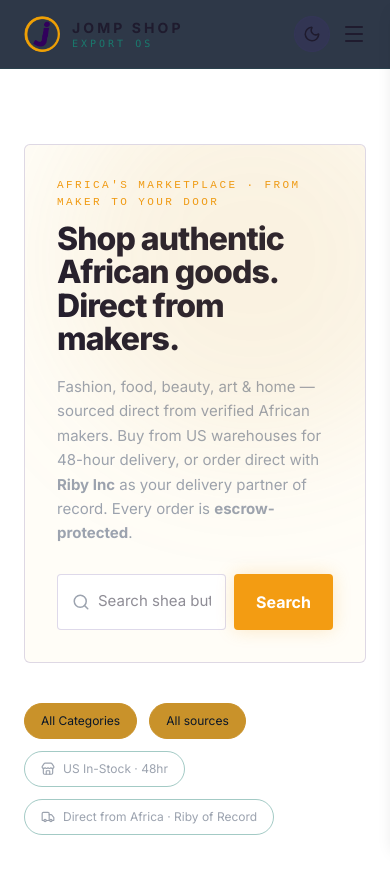
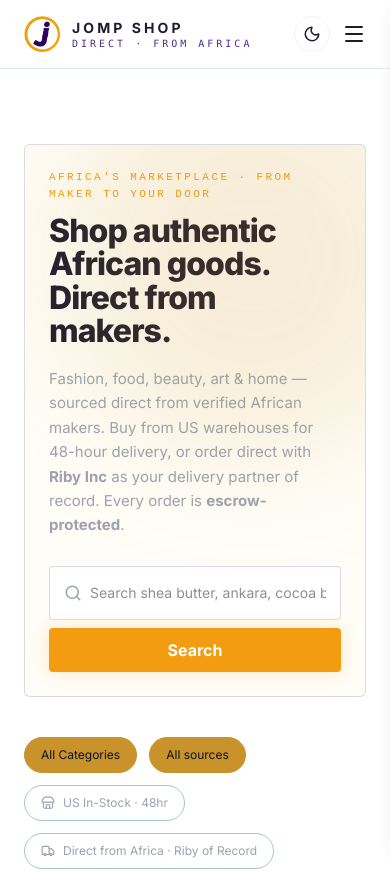
Before and after one commit to abeeebdon/trade-it, a Next.js app: page / in a window 390 px wide. Shown: the top 871 px of the page. Built offline with nearby package versions, Linux system fonts and the light colour scheme; a web font is replaced by a local one.

Commit message:
feat-homepage-ligh

```diff
--- a/src/components/buttons/ToggleButton.tsx
+++ b/src/components/buttons/ToggleButton.tsx
@@ -1,7 +1,6 @@
 'use client';
 
 import { Moon, Sun } from 'lucide-react';
-import { motion } from 'motion/react';
 import { useTheme } from 'next-themes';
 import { useEffect, useState } from 'react';
 
@@ -24,7 +23,7 @@
   return (
     <button
       onClick={() => setTheme(isDark ? 'light' : 'dark')}
-      className="p-2 bg-border  rounded-full hover:border-primary border border-border-soft cursor-pointer  hover:text-primary "
+      className="p-2 rounded-full hover:border-primary border border-border-soft cursor-pointer  hover:text-primary "
     >
       {isDark ? <Sun size={18} /> : <Moon size={18} />}
     </button>
--- a/src/features/landingPage/HomePage.tsx
+++ b/src/features/landingPage/HomePage.tsx
@@ -85,12 +85,12 @@
   return (
     <main className="min-h-screen  bg-white text-[] dark:bg-[#0A1628] w-full max-w-350 mx-auto dark:text-[#F5F5F5]">
       {/* Hero */}
-      <section className="mb-10  relative">
-        <div className="helix-card p-8 md:p-12 relative overflow-hidden">
-          <div className="absolute -top-20 -right-20 w-96 h-96 rounded-full bg-[#C9922A]/10 blur-3xl pointer-events-none" />
-          <div className="helix-kicker mb-3">
+      <section className="mb-10 relative">
+        <div className="helix-card p-6 sm:p-8 md:p-12 relative overflow-hidden">
+          <div className="absolute -top-20 -right-20 w-96 h-96 rounded-full bg-[#C9922A]/15 blur-3xl pointer-events-none" />
+          <p className="helix-kicker mb-3">
             Africa&apos;s marketplace · From maker to your door
-          </div>
+          </p>
           <h1 className="helix-h1 max-w-4xl">
             Shop authentic African goods. Direct from makers.
           </h1>
@@ -103,7 +103,7 @@
           </p>
           <form
             onSubmit={submitSearch}
-            className="mt-7 flex gap-2 max-w-2xl"
+            className="mt-7 flex sm:flex-row flex-col gap-2 max-w-2xl"
             data-testid="hero-search-form"
           >
             <div className="flex-1 flex items-center h-14 gap-2  helix-input">
@@ -115,7 +115,7 @@
                 id="hero-search"
                 onChange={(e) => setSearch(e.target.value)}
                 placeholder="Search shea butter, ankara, cocoa beans, jewelry…"
-                className="w-full text-[15px] py-3.5 border-none outline-none"
+                className="w-full text-sm py-1.5 sm:text-[15px] sm:py-3.5 border-none outline-none"
               />
             </div>
             <button
@@ -187,6 +187,7 @@
         <div className="flex flex-wrap gap-2 mb-8">
           {CATS.map((c) => (
             <button
+              onClick={() => setCategory(c.value)}
               key={c.value}
               className={`px-3 py-1.5 rounded-full text-[11px] font-mono tracking-wider uppercase border ${category === c.value ? 'bg-[#1A7A6E]/20 text-[#1A7A6E] border-[#1A7A6E]' : 'border-[#1A7A6E]/30 text-[#9CA3AF] hover:border-[#1A7A6E]/60'}`}
             >
--- a/src/features/landingPage/components/Footer.tsx
+++ b/src/features/landingPage/components/Footer.tsx
@@ -146,7 +146,7 @@
         </div>
       </div>
 
-      <div className="max-w-[1400px] mx-auto px-6 lg:px-10 mt-8 pt-6 border-t border-[#1A7A6E]/15 text-center">
+      <div className="max-w-350 mx-auto px-6 lg:px-10 mt-8 pt-6 border-t border-[#1A7A6E]/15 text-center">
         <div className="text-[11px] text-[#1A7A6E] font-mono tracking-widest flex flex-wrap justify-center gap-x-3 gap-y-1">
           <span>JOMP SHOP · POWERED BY</span>
           <span>·</span>
--- a/src/features/landingPage/components/Header.tsx
+++ b/src/features/landingPage/components/Header.tsx
@@ -6,10 +6,11 @@
 import { motion } from 'motion/react';
 import { useState } from 'react';
 import SidebarComp from './SidebarComp';
+import { NAV_LINKS } from './data';
 const Header = () => {
   const [showSidebar, setShowSidebar] = useState(false);
   return (
-    <header className="fixed top-0 inset-x-0 z-30 bg-[#0A1628]/85 backdrop-blur border-b border-[#1A7A6E]/15">
+    <header className="fixed top-0 inset-x-0 z-30  dark:bg-[#0A1628]/85 bg-[#ffffffee] backdrop-blur border-b border-[#1A7A6E]/15">
       <div className="max-w-350 mx-auto px-6 lg:px-10 py-4 flex items-center justify-between">
         <Link
           href="/"
@@ -25,38 +26,22 @@
           />
           <div className="leading-tight">
             <div className="font-bold tracking-[0.22em] text-sm">JOMP SHOP</div>
-            <div className="text-[10px] tracking-[0.3em] text-[#1A7A6E] font-mono">
-              EXPORT OS
+
+            <div className="text-[10px] tracking-[0.3em] dark:text-[#1A7A6E] text-[#4a2e8a] font-mono">
+              DIRECT · FROM AFRICA
             </div>
           </div>
         </Link>
-        <nav className="hidden md:flex items-center gap-8 text-[13px] text-[#9CA3AF]">
-          <Link
-            href="/"
-            className="hover:text-[#F5F5F5]"
-            data-testid="nav-direct"
-          >
-            Shops
-          </Link>
-          {/* <a href="#modules" className="hover:text-[#F5F5F5]">
-            Modules
-          </a> */}
-          <Link href="/?mode=buyer_local" className="hover:text-[#F5F5F5]">
-            Direct from Africa
-          </Link>
-          <Link href="/?mode=riby_dtc" className="hover:text-[#F5F5F5]">
-            US In-Stock
-          </Link>
-          <Link href="/about" className="hover:text-[#F5F5F5]">
-            About
-          </Link>
-          <Link href="/register?role=exporter" className="hover:text-[#F5F5F5]">
-            Become a Seller
-          </Link>
-
-          {/* <a href="#partners" className="hover:text-[#F5F5F5]">
-            Partners
-          </a> */}
+        <nav className="hidden md:flex items-center lg:gap-8 gap-2 text-[13px] text-[#9CA3AF]">
+          {NAV_LINKS.map((link) => (
+            <Link
+              key={link.href}
+              href={link.href}
+              className="hover:text-[#F5F5F5]"
+            >
+              {link.label}
+            </Link>
+          ))}
         </nav>
         <div className="flex items-center gap-3">
           <ThemeToggle />
@@ -64,7 +49,7 @@
             <Link
               href="/login"
               data-testid="login-link"
-              className="text-[13px] text-[#9CA3AF] hover:text-[#F5F5F5]"
+              className="text-[13px] hidden lg:inline-block text-[#9CA3AF] hover:text-[#F5F5F5]"
             >
               Sign in
             </Link>
--- a/src/features/landingPage/components/SidebarComp.tsx
+++ b/src/features/landingPage/components/SidebarComp.tsx
@@ -4,6 +4,7 @@
 import { motion } from 'motion/react';
 import Link from 'next/link';
 import { usePathname } from 'next/navigation';
+import { NAV_LINKS } from './data';
 interface Props {
   setOpenSideBar: (open: boolean) => void;
   openSidebar: boolean;
@@ -30,22 +31,21 @@
           </motion.button>
         </div>
         <nav className=" flex mt-10 flex-col items-center gap-8 text-[13px] text-[#e4e8f0]">
-          <a href="#solutions" className="hover:text-[#F5F5F5]">
-            Solutions
-          </a>
-          <a href="#modules" className="hover:text-[#F5F5F5]">
-            Modules
-          </a>
-          <Link
-            href="/shop"
-            className="hover:text-[#F5F5F5]"
-            data-testid="shop-nav-link"
-          >
-            Shop
+          {NAV_LINKS.map((link) => (
+            <Link
+              key={link.href}
+              href={link.href}
+              className="hover:text-[#F5F5F5]"
+            >
+              {link.label}
+            </Link>
+          ))}
+          <Link href="/getstarted" className="hover:text-[#F5F5F5]">
+            Get Started
           </Link>
-          <a href="#partners" className="hover:text-[#F5F5F5]">
-            Partners
-          </a>
+          <Link href="/getstarted" className="hover:text-[#F5F5F5]">
+            Signin
+          </Link>
         </nav>
       </article>
     </>
--- a/src/features/landingPage/components/data.tsx
+++ b/src/features/landingPage/components/data.tsx
@@ -139,3 +139,26 @@
     { to: '/admin/credit', label: 'JompStart Credit', icon: HandCoins },
   ],
 };
+
+export const NAV_LINKS = [
+  {
+    label: 'Shops',
+    href: '/',
+  },
+  {
+    label: 'Direct from Africa',
+    href: '/?mode=buyer_local',
+  },
+  {
+    label: 'US In-Stock',
+    href: '/?mode=riby_dtc',
+  },
+  {
+    label: 'About',
+    href: '/about',
+  },
+  {
+    label: 'Become a Seller',
+    href: '/register?role=exporter',
+  },
+];
```
